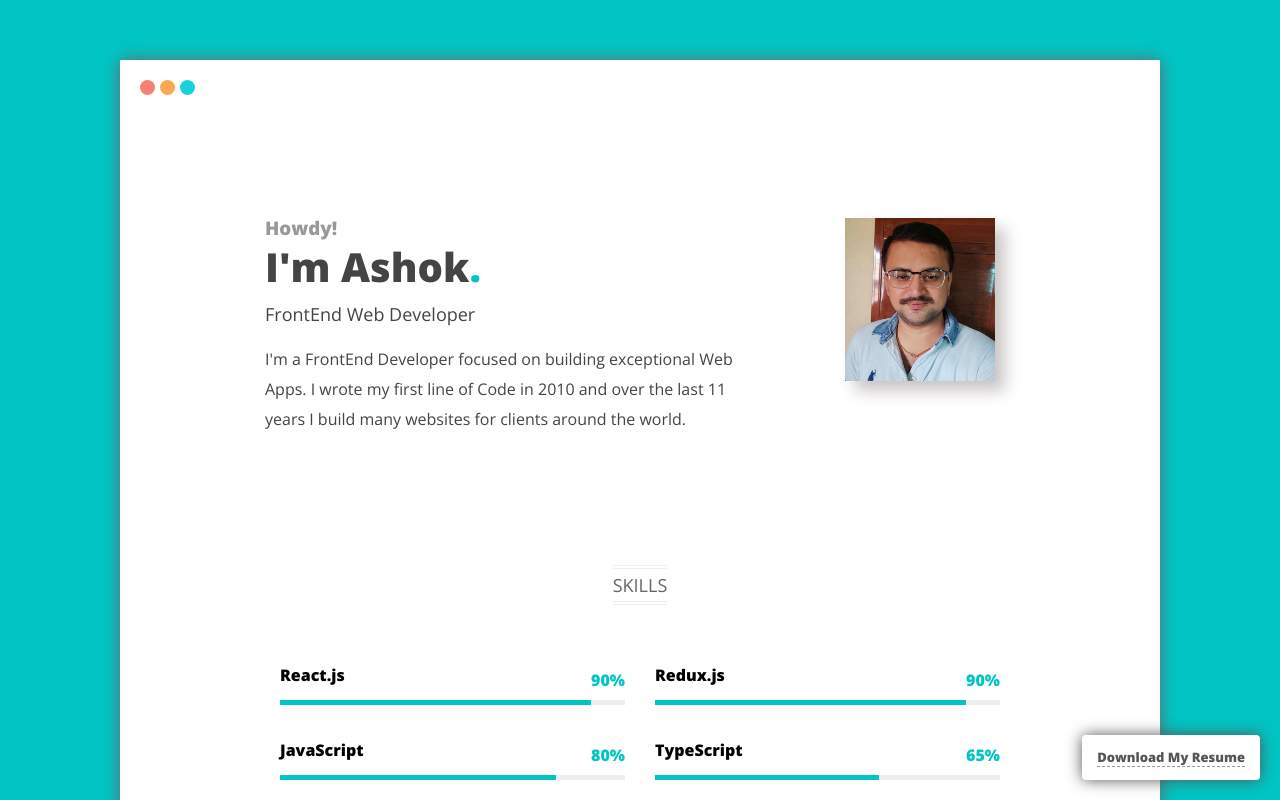
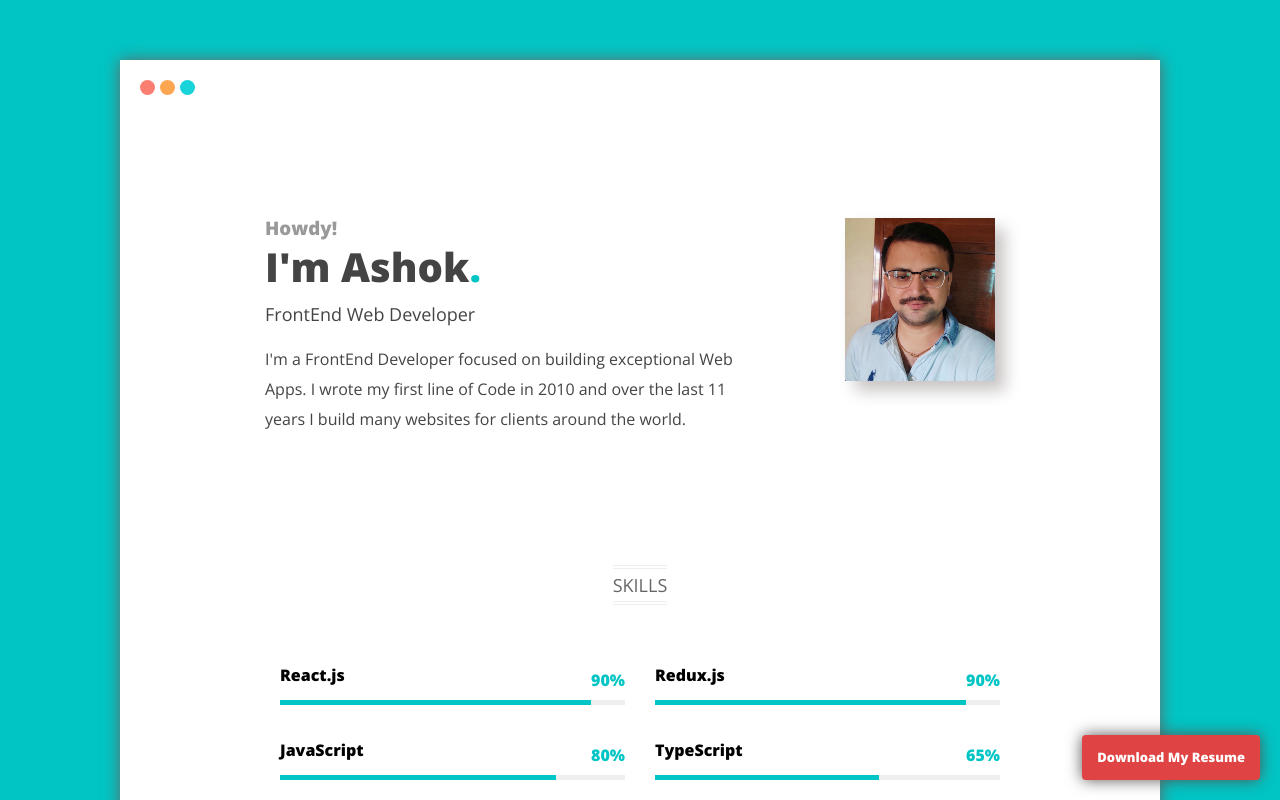
Before and after one commit to ashobiz/portfolio, a React (Create React App) app: page / in a window 1280 px wide. Shown: the top 800 px of the page. Built offline with nearby package versions, Linux system fonts and the light colour scheme.

Commit message:
Updated my profile

```diff
--- a/public/index.html
+++ b/public/index.html
@@ -5,7 +5,7 @@
     <meta name="viewport" content="width=device-width, initial-scale=1" />
     <meta
       name="description"
-      content="Ashok's Portfolio"
+      content="Ashok's Resume"
     />
     <!-- Global site tag (gtag.js) - Google Analytics -->
     <script async src="https://www.googletagmanager.com/gtag/js?id=G-3D99SNRS0P"></script>
@@ -17,7 +17,7 @@
       gtag('config', 'G-3D99SNRS0P');
     </script>
     <link rel="icon" href="/images/favicon.ico" type="image/x-icon">
-    <title>Ashok's Portfolio</title>
+    <title>Ashok's Resume</title>
   </head>
   <body>
     <noscript>You need to enable JavaScript to run this app.</noscript>
--- a/src/style.scss
+++ b/src/style.scss
@@ -325,10 +325,15 @@ ul{
   right: 20px;
   bottom: 20px;
   display: inline-block;
-  background-color: #fff;
+  background-color: rgb(224, 67, 67);
   padding: 15px;
   border-radius: 4px;
   box-shadow: 0px 0px 15px #555;
   font-weight: 600;
   font-size: 13px;
+  color: #fff;
+  a{
+    color: #fff !important;
+    border-bottom: 0px !important;
+  }
 }
```
Also changed, not shown: 1 other file (tests, documents, lock files or other folders).
